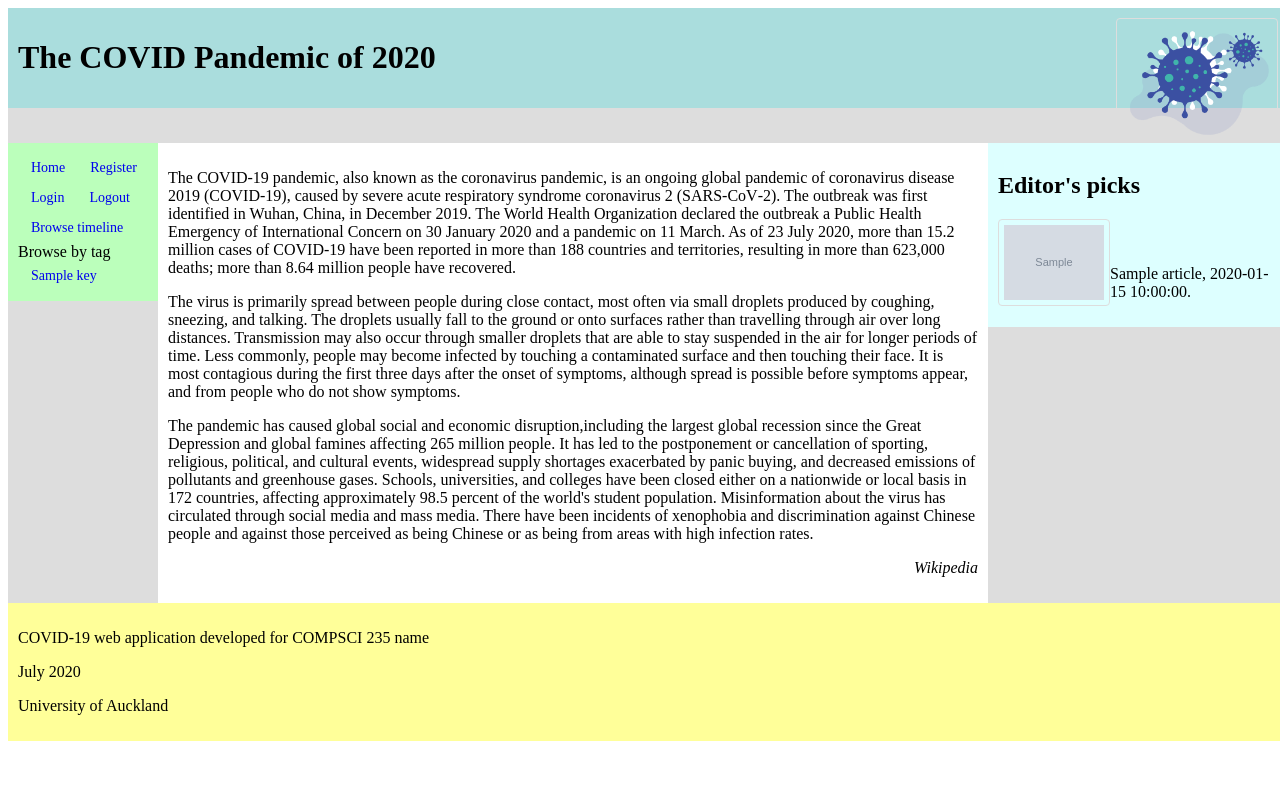
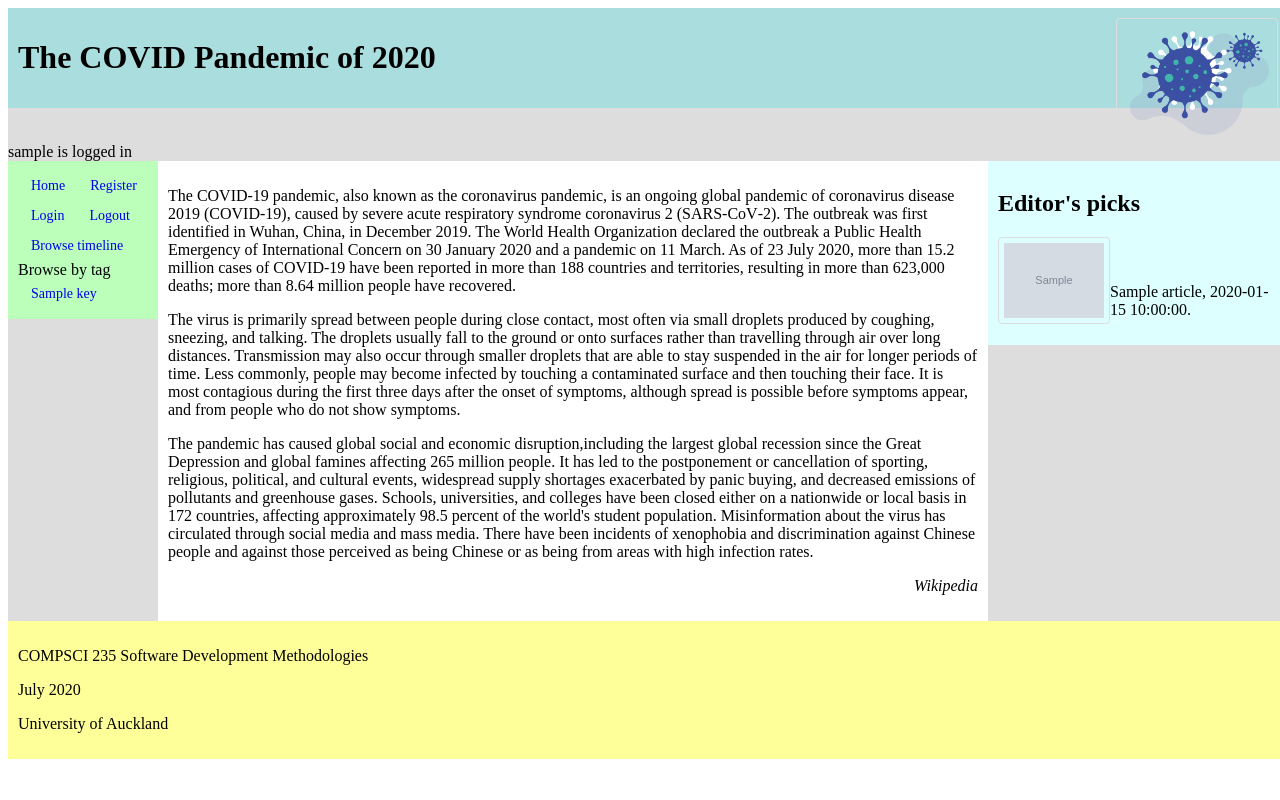
Before and after one commit to 14H034160212/COVID-19, a Flask app: template covid/templates/home/home.html in a window 1280 px wide. Run offline with Flask 2, Linux system fonts and the light colour scheme; the visitor is signed in with stand-in values (Sample User, id 1); the template is opened without the code that fills it: most values are stand-ins (such as "Sample title", 1, 10 or a date in 2020); grey boxes marked "Sample" are stand-in pictures.

Commit message:
Styling changes.

```diff
--- a/covid/templates/footer.html
+++ b/covid/templates/footer.html
@@ -1,5 +1,5 @@
 <footer id="footer" class="cf">
-    <p>COVID-19 web application developed for COMPSCI 235 name</p>
+    <p>COMPSCI 235 Software Development Methodologies</p>
     <p>July 2020</p>
     <p>University of Auckland</p>
 </footer>
--- a/covid/templates/navigation.html
+++ b/covid/templates/navigation.html
@@ -23,6 +23,11 @@ a.btn_b:hover {
 }
 </style>
 
+<div>
+    {% if 'username' in session %}
+        {{ session['username'] }} is logged in
+    {% endif %}
+</div>
 <nav id="nav">
     <a class="btn_a" href="{{ url_for('home_bp.home') }}">Home</a>
     <a class="btn_a" href="{{ url_for('authentication_bp.register') }}">Register</a>
```
